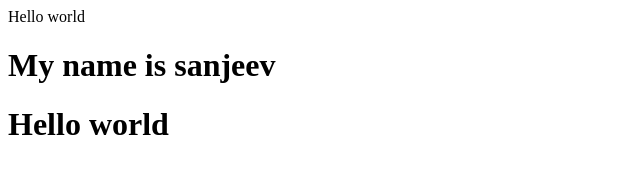
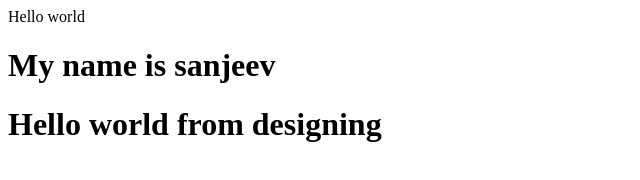
Before and after one commit to sanjeev8052/hackathon-b, a plain HTML site: page index.html in a window 1280 px wide. Shown: the whole page, without its empty margins (0-640 px from the left). Drawn offline with Linux system fonts and the light colour scheme.

Commit message:
designing changes

```diff
--- a/index.html
+++ b/index.html
@@ -11,7 +11,7 @@
     Hello world
 
     <h1>My name is sanjeev</h1>
-    <h1>Hello world</h1>
+    <h1>Hello world from designing</h1>
 </body>
 
 </html>
```
